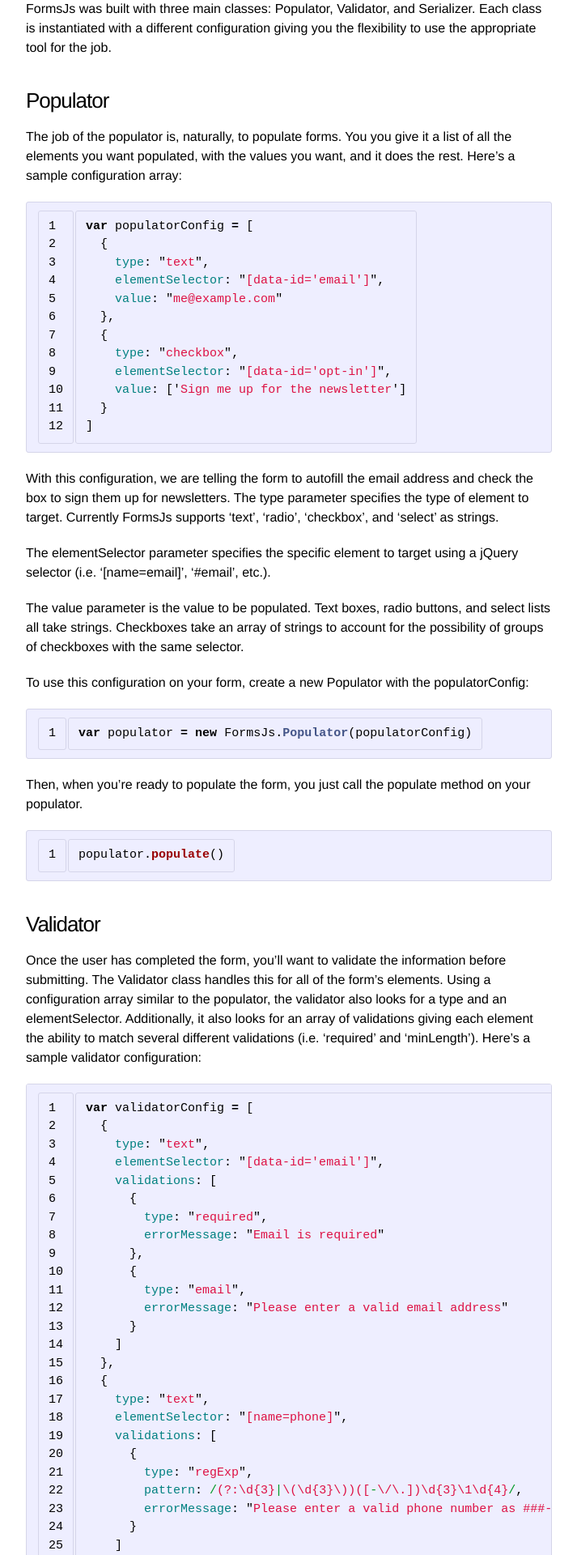
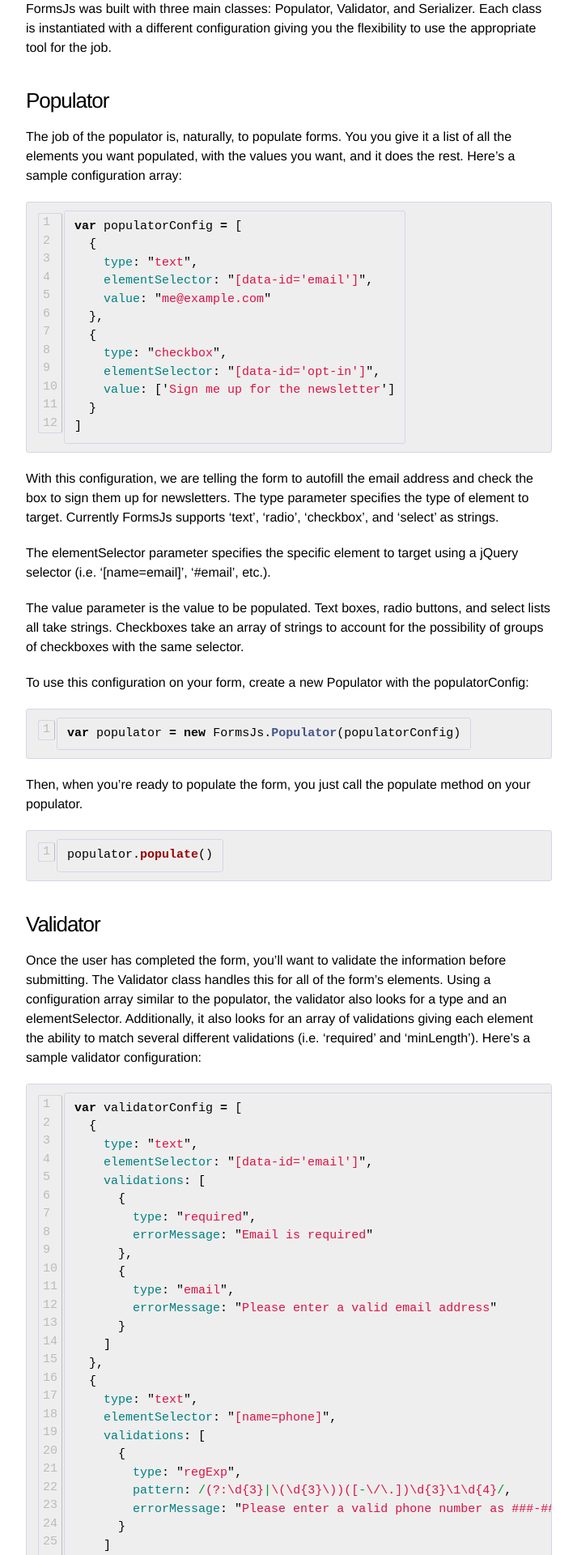
Before and after one commit to MikeDanaher/mikedanaher.github.io, a Jekyll site: the page built from _posts/2014-07-22-formsjs.md, in a window 1280 px wide. Shown: the part 442-2362 px from the top of the page at 81% size, without its empty margins (283-996 px from the left). Built offline with Jekyll 4.4.1, drawn with Linux system fonts in a browser that asks for light colours.

```diff
--- a/css/main.css
+++ b/css/main.css
@@ -235,40 +235,9 @@ a:visited { color: #FF6600; }
 .post-content ul,
 .post-content ol { padding-left: 20px; }
 
-.post pre,
-.post code {
-  border: 1px solid #d5d5e9;
-  background-color: #eef;
-  padding: 8px 12px;
-  -webkit-border-radius: 3px;
-  -moz-border-radius: 3px;
-  border-radius: 3px;
-  font-size: 15px;
-  overflow:scroll;
-}
-
-.post code { padding: 1px 5px; }
-
 .post ul,
 .post ol { margin-left: 1.35em; }
 
-.post pre code {
-  border: 0;
-  padding-right: 0;
-  padding-left: 0;
-}
-
-/* terminal */
-.post pre.terminal {
-  border: 1px solid #000;
-  background-color: #333;
-  color: #FFF;
-  -webkit-border-radius: 3px;
-  -moz-border-radius: 3px;
-  border-radius: 3px;
-}
-
-.post pre.terminal code { background-color: #333; }
 
 /* media queries */
 /* ----------------------------------------------------------*/
--- a/css/syntax.css
+++ b/css/syntax.css
@@ -1,5 +1,37 @@
 /* Syntax highlighting styles */
 /* ----------------------------------------------------------*/
+
+.post pre,
+.post code {
+  border: 1px solid #d5d5e9;
+  background-color: #eee;
+  padding: 8px 12px;
+  -webkit-border-radius: 3px;
+  -moz-border-radius: 3px;
+  border-radius: 3px;
+  font-size: 15px;
+  overflow: auto;
+}
+
+.post code { padding: 3px 7px; }
+
+.post pre code {
+  border: 0;
+  padding-right: 0;
+  padding-left: 0;
+}
+
+/* terminal */
+.post pre.terminal {
+  border: 1px solid #000;
+  background-color: #333;
+  color: #FFF;
+  -webkit-border-radius: 3px;
+  -moz-border-radius: 3px;
+  border-radius: 3px;
+}
+
+.post pre.terminal code { background-color: #333; }
 
 .highlight  { background: #ffffff; }
 .highlight .c { color: #999988; font-style: italic } /* Comment */
@@ -62,5 +94,9 @@
 .highlight .vi { color: #008080 } /* Name.Variable.Instance */
 .highlight .il { color: #009999 } /* Literal.Number.Integer.Long */
 
-.post > .highlight .lineno { color: #ccc; display:inline-block; padding: 0 5px; border-right:1px solid #ccc; }
-.post > .highlight pre code { display: block; white-space: pre; overflow-x: auto; word-wrap: normal; }
+.highlight .lineno {
+  color: #bbb;
+  display:inline-block;
+  padding: 0 5px;
+  border-right:1px solid #bbb;
+}
```
Also changed, not shown: _posts/2014-08-11-pair-programming.md (added, +35 -0 lines).
